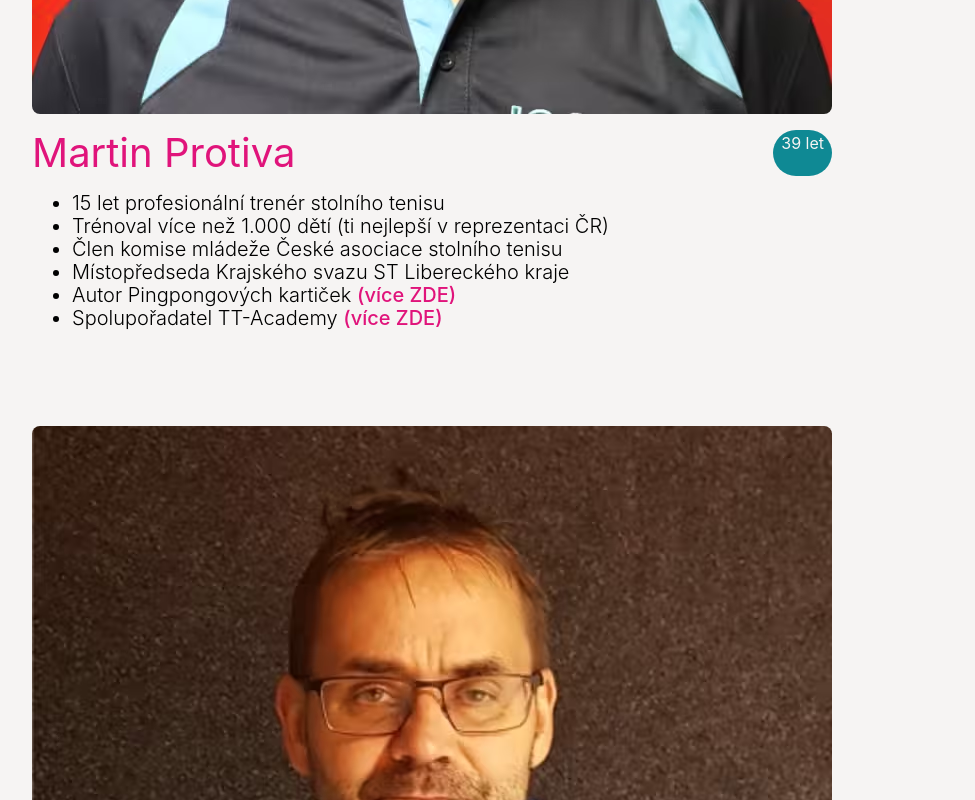
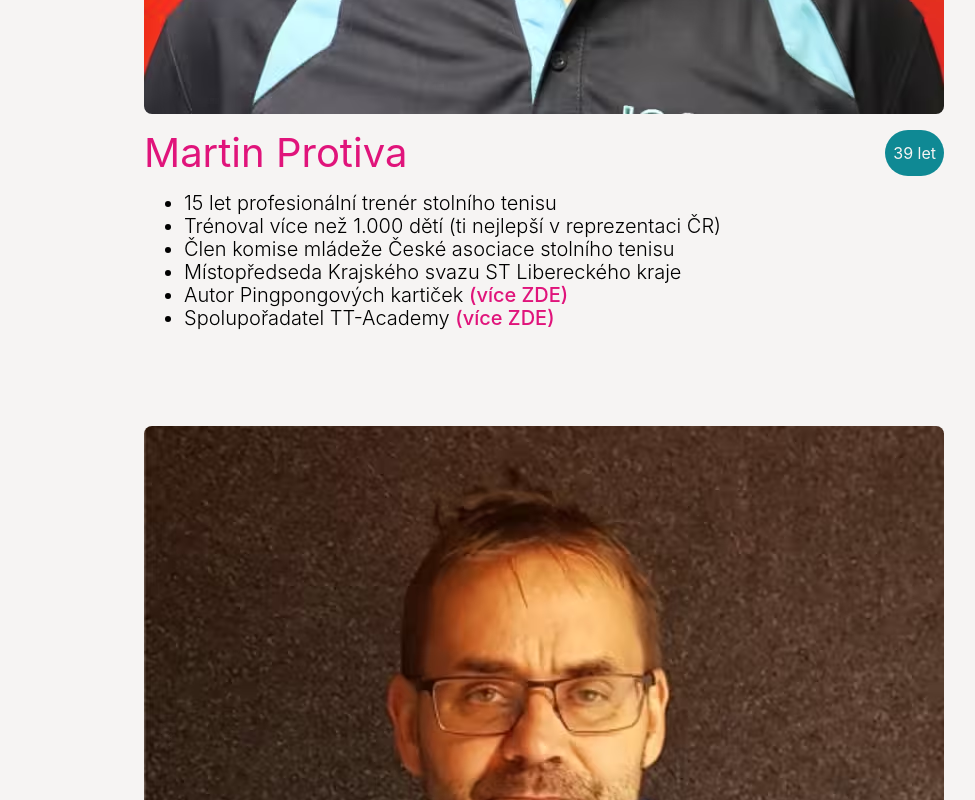
Before and after one commit to pslib-cz/2024-p2a-web-volnyprojekt-LukasVedral, a website built with Vite: page src/pages/trainings.html in a window 1280 px wide. Shown: the part 1600-2400 px from the top of the page, without its empty margins (96-1071 px from the left). Built offline with nearby package versions, Linux system fonts and the light colour scheme; files whose address does not match are found by name.

Commit message:
trainers desktop upd

```diff
--- a/src/pages/trainings.html
+++ b/src/pages/trainings.html
@@ -59,9 +59,9 @@
               Skupiny jsou orientační. Ná základě vzájemné komunikace se domluvíme na zařazení dětí. Obvykle děti trénují 2x týdně. V případě zájmu ale mohou i častěji.
             </p>
           </div>
+          <h2>Trenéři:</h2>
+          <div class="trainers">
 
-          <div class="trainers">
-            <h2>Trenéři:</h2>
 
             <div class="trainers-card">
               <img class="img-responsive" src="%BASE_URL%images/trainers/protiva_martin.avif" alt="Martin Protiva">
--- a/src/styles/style.css
+++ b/src/styles/style.css
@@ -395,9 +395,12 @@ main{
   display: flex;
   flex-wrap: wrap;
   gap: var(--main-gap);
+  justify-content: center;
 }
 
+.trainers-card{
 
+}
 .trainers-card li{
   list-style: disc outside none;
   padding: 0;
@@ -411,11 +414,13 @@ main{
 .trainers-card h3{
   color: var(--primary);
 }
-.trainers-card span{
+.trainers-card__age{
   background-color: var(--secondary-dark);
   padding: .25rem .5rem;
   border-radius: 50px;
   color: var(--text-light);
+  display: inline-flex;
+  place-items: center;
 }
 .trainers-card a{
   color: var(--primary);
@@ -714,9 +719,6 @@ main{
       gap: 128px;
     }
 
-    .season-plan{
-
-    }
 
 
 
```
Also changed, not shown: public/images/trainers/zeman_lukas.avif.
